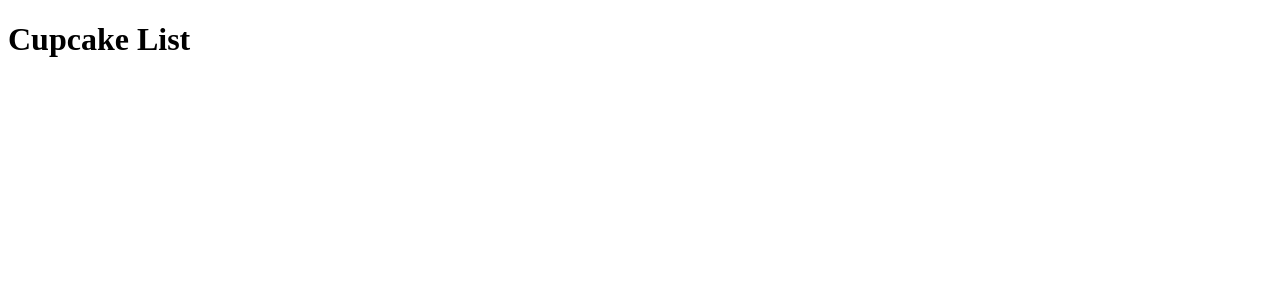
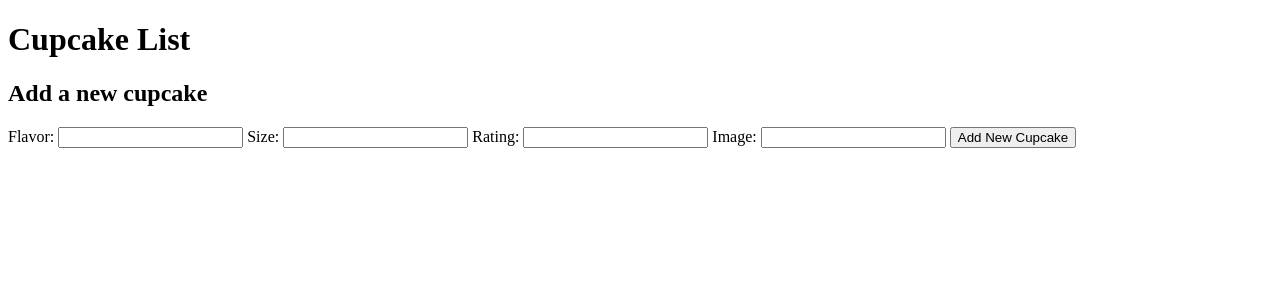
Before and after one commit to JonOuellette/Flask-Cupcake, a Flask app: page / in a window 1280 px wide. Shown: the top 300 px of the page. Run offline with Flask 3, Linux system fonts and the light colour scheme.

Commit message:
fix: Removed jinja code to display html as using JS on front end to interact with the api.  Create New cupcake form to display on the index page.

```diff
--- a/templates/index.html
+++ b/templates/index.html
@@ -8,14 +8,31 @@
 <body>
 
     <h1>Cupcake List</h1>
-    <ul>
-        {% for cupcake in cupcakes %}
-        <li>{{cupcake.flavor}}</li>
-        {% endfor %}
+    <ul id="cupcakes-list">
+
     </ul>
+
+    <h2>Add a new cupcake</h2>
+
+    <form action="">
+        <label for="cupcake-flavor">Flavor: </label>
+        <input type="text" name="flavor" id="cupcake-flavor">
+
+        <label for="cupcake-size">Size: </label>
+        <input type="text" name="size" id="cupcake-size">
+
+        <label for="cupcake-rating">Rating: </label>
+        <input type="text" name="rating" id="cupcake-rating">
+
+        <label for="cupcake-image">Image: </label>
+        <input type="text" name="flavor" id="cupcake-image">
+
+        <button>Add New Cupcake</button>
+    </form>
 
 
     <script src="https://code.jquery.com/jquery-3.7.1.js" integrity="sha256-eKhayi8LEQwp4NKxN+CfCh+3qOVUtJn3QNZ0TciWLP4=" crossorigin="anonymous"></script>
     <script src="https://unpkg.com/axios/dist/axios.js"></script>
+    <script src="static/cucpakes.js"></script>
 </body>
 </html>
```
